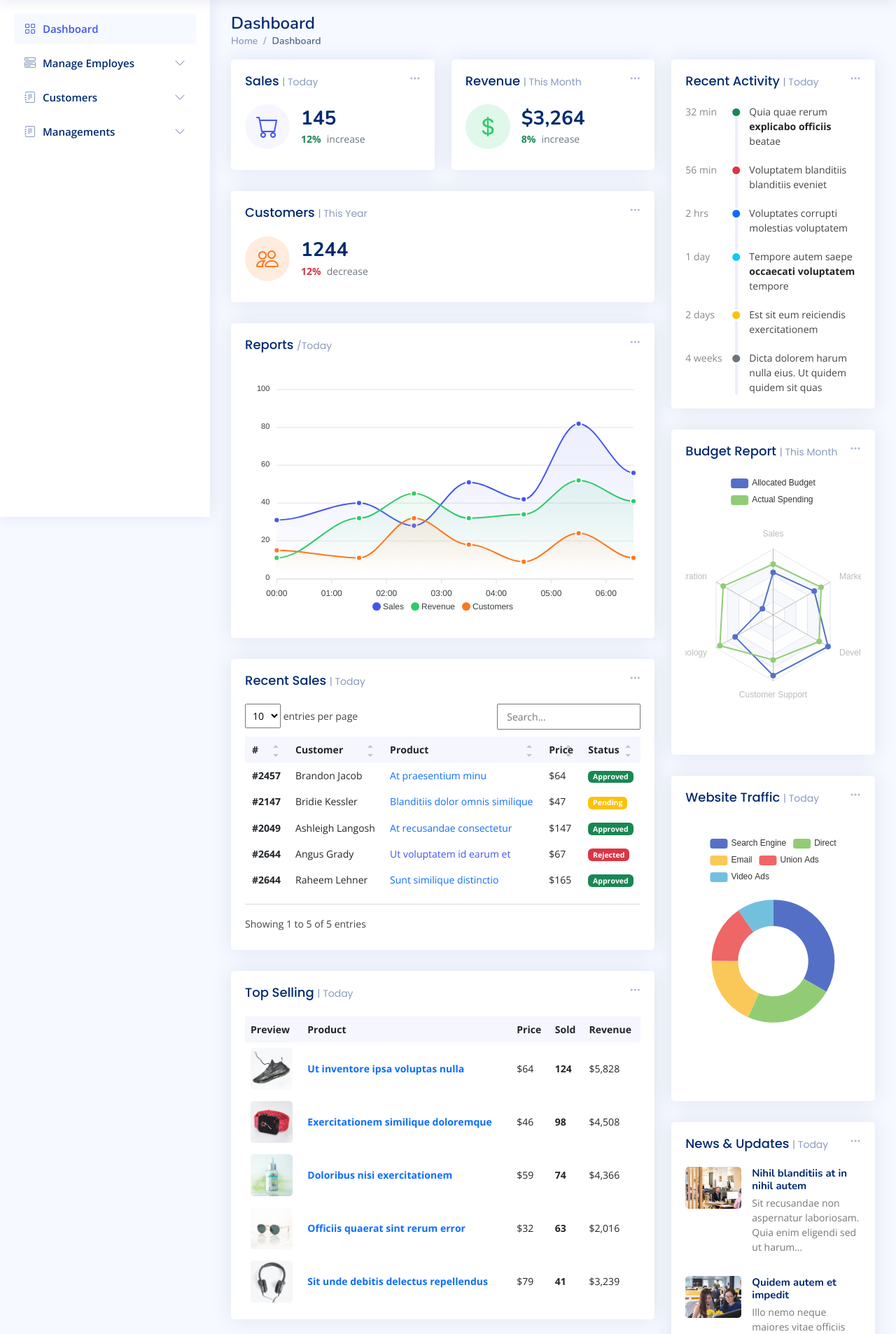
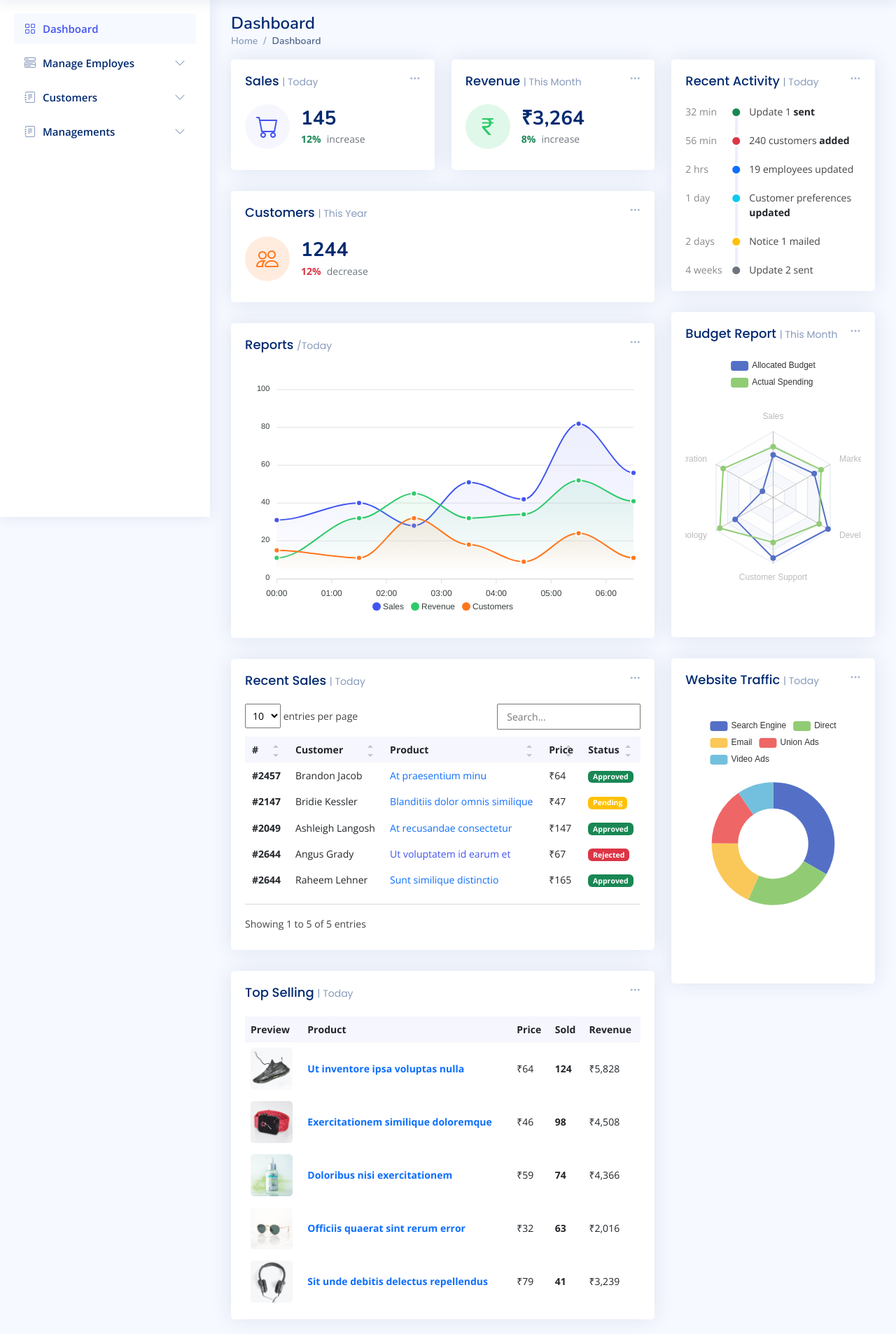
Before and after one commit to Mohd-Muneeb/Hack4Hire-Originals, a Flask app: page /home in a window 1280 px wide. Shown: the part 61-1968 px from the top of the page at 70% size. Run offline with Flask 3, Linux system fonts and the light colour scheme; a user stored in the database is signed in; some libraries are stand-ins or nearby versions.

Commit message:
design updates

```diff
--- a/templates/index.html
+++ b/templates/index.html
@@ -76,10 +76,10 @@
 
                   <div class="d-flex align-items-center">
                     <div class="card-icon rounded-circle d-flex align-items-center justify-content-center">
-                      <i class="bi bi-currency-dollar"></i>
+                      <i class="bi bi-currency-rupee  "></i>
                     </div>
                     <div class="ps-3">
-                      <h6>$3,264</h6>
+                      <h6>₹3,264</h6>
                       <span class="text-success small pt-1 fw-bold">8%</span> <span class="text-muted small pt-2 ps-1">increase</span>
 
                     </div>
@@ -243,35 +243,35 @@
                         <th scope="row"><a href="#">#2457</a></th>
                         <td>Brandon Jacob</td>
                         <td><a href="#" class="text-primary">At praesentium minu</a></td>
-                        <td>$64</td>
+                        <td>₹64</td>
                         <td><span class="badge bg-success">Approved</span></td>
                       </tr>
                       <tr>
                         <th scope="row"><a href="#">#2147</a></th>
                         <td>Bridie Kessler</td>
                         <td><a href="#" class="text-primary">Blanditiis dolor omnis similique</a></td>
-                        <td>$47</td>
+                        <td>₹47</td>
                         <td><span class="badge bg-warning">Pending</span></td>
                       </tr>
                       <tr>
                         <th scope="row"><a href="#">#2049</a></th>
                         <td>Ashleigh Langosh</td>
                         <td><a href="#" class="text-primary">At recusandae consectetur</a></td>
-                        <td>$147</td>
+                        <td>₹147</td>
                         <td><span class="badge bg-success">Approved</span></td>
                       </tr>
                       <tr>
                         <th scope="row"><a href="#">#2644</a></th>
                         <td>Angus Grady</td>
                         <td><a href="#" class="text-primar">Ut voluptatem id earum et</a></td>
-                        <td>$67</td>
+                        <td>₹67</td>
                         <td><span class="badge bg-danger">Rejected</span></td>
                       </tr>
                       <tr>
                         <th scope="row"><a href="#">#2644</a></th>
                         <td>Raheem Lehner</td>
                         <td><a href="#" class="text-primary">Sunt similique distinctio</a></td>
-                        <td>$165</td>
+                        <td>₹165</td>
                         <td><span class="badge bg-success">Approved</span></td>
                       </tr>
                     </tbody>
@@ -316,37 +316,37 @@
                       <tr>
                         <th scope="row"><a href="#"><img src="assets/img/product-1.jpg" alt=""></a></th>
                         <td><a href="#" class="text-primary fw-bold">Ut inventore ipsa voluptas nulla</a></td>
-                        <td>$64</td>
+                        <td>₹64</td>
                         <td class="fw-bold">124</td>
-                        <td>$5,828</td>
+                        <td>₹5,828</td>
                       </tr>
                       <tr>
                         <th scope="row"><a href="#"><img src="assets/img/product-2.jpg" alt=""></a></th>
                         <td><a href="#" class="text-primary fw-bold">Exercitationem similique doloremque</a></td>
-                        <td>$46</td>
+                        <td>₹46</td>
                         <td class="fw-bold">98</td>
-                        <td>$4,508</td>
+                        <td>₹4,508</td>
                       </tr>
                       <tr>
                         <th scope="row"><a href="#"><img src="assets/img/product-3.jpg" alt=""></a></th>
                         <td><a href="#" class="text-primary fw-bold">Doloribus nisi exercitationem</a></td>
-                        <td>$59</td>
+                        <td>₹59</td>
                         <td class="fw-bold">74</td>
-                        <td>$4,366</td>
+                        <td>₹4,366</td>
                       </tr>
                       <tr>
                         <th scope="row"><a href="#"><img src="assets/img/product-4.jpg" alt=""></a></th>
                         <td><a href="#" class="text-primary fw-bold">Officiis quaerat sint rerum error</a></td>
-                        <td>$32</td>
+                        <td>₹32</td>
                         <td class="fw-bold">63</td>
-                        <td>$2,016</td>
+                        <td>₹2,016</td>
                       </tr>
                       <tr>
                         <th scope="row"><a href="#"><img src="assets/img/product-5.jpg" alt=""></a></th>
                         <td><a href="#" class="text-primary fw-bold">Sit unde debitis delectus repellendus</a></td>
-                        <td>$79</td>
+                        <td>₹79</td>
                         <td class="fw-bold">41</td>
-                        <td>$3,239</td>
+                        <td>₹3,239</td>
                       </tr>
                     </tbody>
                   </table>
@@ -386,7 +386,7 @@
                   <div class="activite-label">32 min</div>
                   <i class='bi bi-circle-fill activity-badge text-success align-self-start'></i>
                   <div class="activity-content">
-                    Quia quae rerum <a href="#" class="fw-bold text-dark">explicabo officiis</a> beatae
+                    Update 1 <a href="#" class="fw-bold text-dark">sent</a>
                   </div>
                 </div><!-- End activity item-->
 
@@ -394,7 +394,8 @@
                   <div class="activite-label">56 min</div>
                   <i class='bi bi-circle-fill activity-badge text-danger align-self-start'></i>
                   <div class="activity-content">
-                    Voluptatem blanditiis blanditiis eveniet
+
+                    240 customers <a href="#" class="fw-bold text-dark">added</a>
                   </div>
                 </div><!-- End activity item-->
 
@@ -402,7 +403,7 @@
                   <div class="activite-label">2 hrs</div>
                   <i class='bi bi-circle-fill activity-badge text-primary align-self-start'></i>
                   <div class="activity-content">
-                    Voluptates corrupti molestias voluptatem
+                    19 employees updated
                   </div>
                 </div><!-- End activity item-->
 
@@ -410,7 +411,7 @@
                   <div class="activite-label">1 day</div>
                   <i class='bi bi-circle-fill activity-badge text-info align-self-start'></i>
                   <div class="activity-content">
-                    Tempore autem saepe <a href="#" class="fw-bold text-dark">occaecati voluptatem</a> tempore
+                    Customer preferences <a href="#" class="fw-bold text-dark">updated</a>
                   </div>
                 </div><!-- End activity item-->
 
@@ -418,7 +419,7 @@
                   <div class="activite-label">2 days</div>
                   <i class='bi bi-circle-fill activity-badge text-warning align-self-start'></i>
                   <div class="activity-content">
-                    Est sit eum reiciendis exercitationem
+                    Notice 1 mailed
                   </div>
                 </div><!-- End activity item-->
 
@@ -426,7 +427,7 @@
                   <div class="activite-label">4 weeks</div>
                   <i class='bi bi-circle-fill activity-badge text-muted align-self-start'></i>
                   <div class="activity-content">
-                    Dicta dolorem harum nulla eius. Ut quidem quidem sit quas
+                    Update 2 sent
                   </div>
                 </div><!-- End activity item-->
 
@@ -587,60 +588,6 @@
             </div>
           </div><!-- End Website Traffic -->
 
-          <!-- News & Updates Traffic -->
-          <div class="card">
-            <div class="filter">
-              <a class="icon" href="#" data-bs-toggle="dropdown"><i class="bi bi-three-dots"></i></a>
-              <ul class="dropdown-menu dropdown-menu-end dropdown-menu-arrow">
-                <li class="dropdown-header text-start">
-                  <h6>Filter</h6>
-                </li>
-
-                <li><a class="dropdown-item" href="#">Today</a></li>
-                <li><a class="dropdown-item" href="#">This Month</a></li>
-                <li><a class="dropdown-item" href="#">This Year</a></li>
-              </ul>
-            </div>
-
-            <div class="card-body pb-0">
-              <h5 class="card-title">News &amp; Updates <span>| Today</span></h5>
-
-              <div class="news">
-                <div class="post-item clearfix">
-                  <img src="assets/img/news-1.jpg" alt="">
-                  <h4><a href="#">Nihil blanditiis at in nihil autem</a></h4>
-                  <p>Sit recusandae non aspernatur laboriosam. Quia enim eligendi sed ut harum...</p>
-                </div>
-
-                <div class="post-item clearfix">
-                  <img src="assets/img/news-2.jpg" alt="">
-                  <h4><a href="#">Quidem autem et impedit</a></h4>
-                  <p>Illo nemo neque maiores vitae officiis cum eum turos elan dries werona nande...</p>
-                </div>
-
-                <div class="post-item clearfix">
-                  <img src="assets/img/news-3.jpg" alt="">
-                  <h4><a href="#">Id quia et et ut maxime similique occaecati ut</a></h4>
-                  <p>Fugiat voluptas vero eaque accusantium eos. Consequuntur sed ipsam et totam...</p>
-                </div>
-
-                <div class="post-item clearfix">
-                  <img src="assets/img/news-4.jpg" alt="">
-                  <h4><a href="#">Laborum corporis quo dara net para</a></h4>
-                  <p>Qui enim quia optio. Eligendi aut asperiores enim repellendusvel rerum cuder...</p>
-                </div>
-
-                <div class="post-item clearfix">
-                  <img src="assets/img/news-5.jpg" alt="">
-                  <h4><a href="#">Et dolores corrupti quae illo quod dolor</a></h4>
-                  <p>Odit ut eveniet modi reiciendis. Atque cupiditate libero beatae dignissimos eius...</p>
-                </div>
-
-              </div><!-- End sidebar recent posts-->
-
-            </div>
-          </div><!-- End News & Updates -->
-
         </div><!-- End Right side columns -->
 
       </div>
--- a/templates/login.html
+++ b/templates/login.html
@@ -52,7 +52,7 @@
               <div class="d-flex justify-content-center py-4">
                 <a href="index.html" class="logo d-flex align-items-center w-auto">
                   <img src="static/img/logo.png" alt="">
-                  <span class="d-none d-lg-block">NiceAdmin</span>
+                  <span class="d-none d-lg-block">Welcome to CRM</span>
                 </a>
               </div><!-- End Logo -->
 
```
Also changed, not shown: templates/view-customer.html (+6 -4 lines), employee.db.
